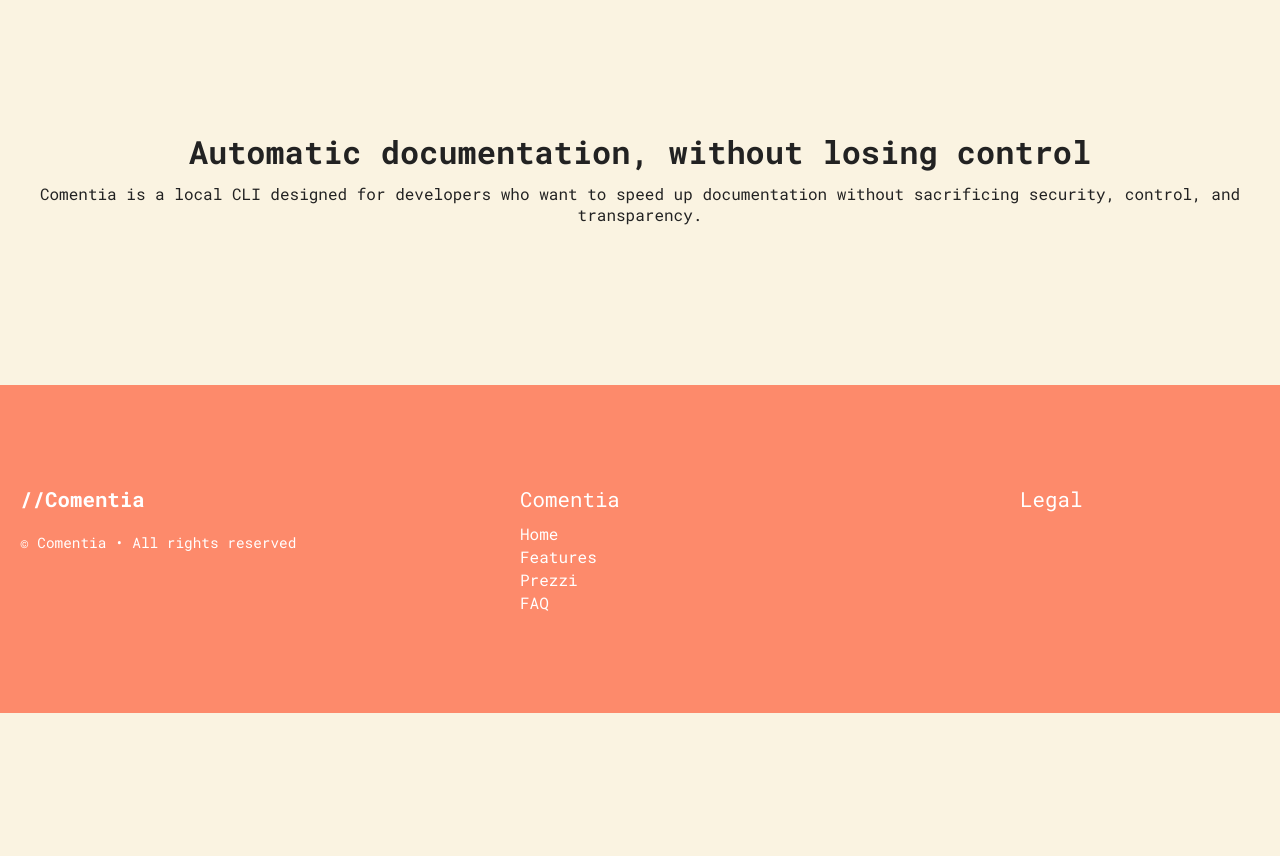
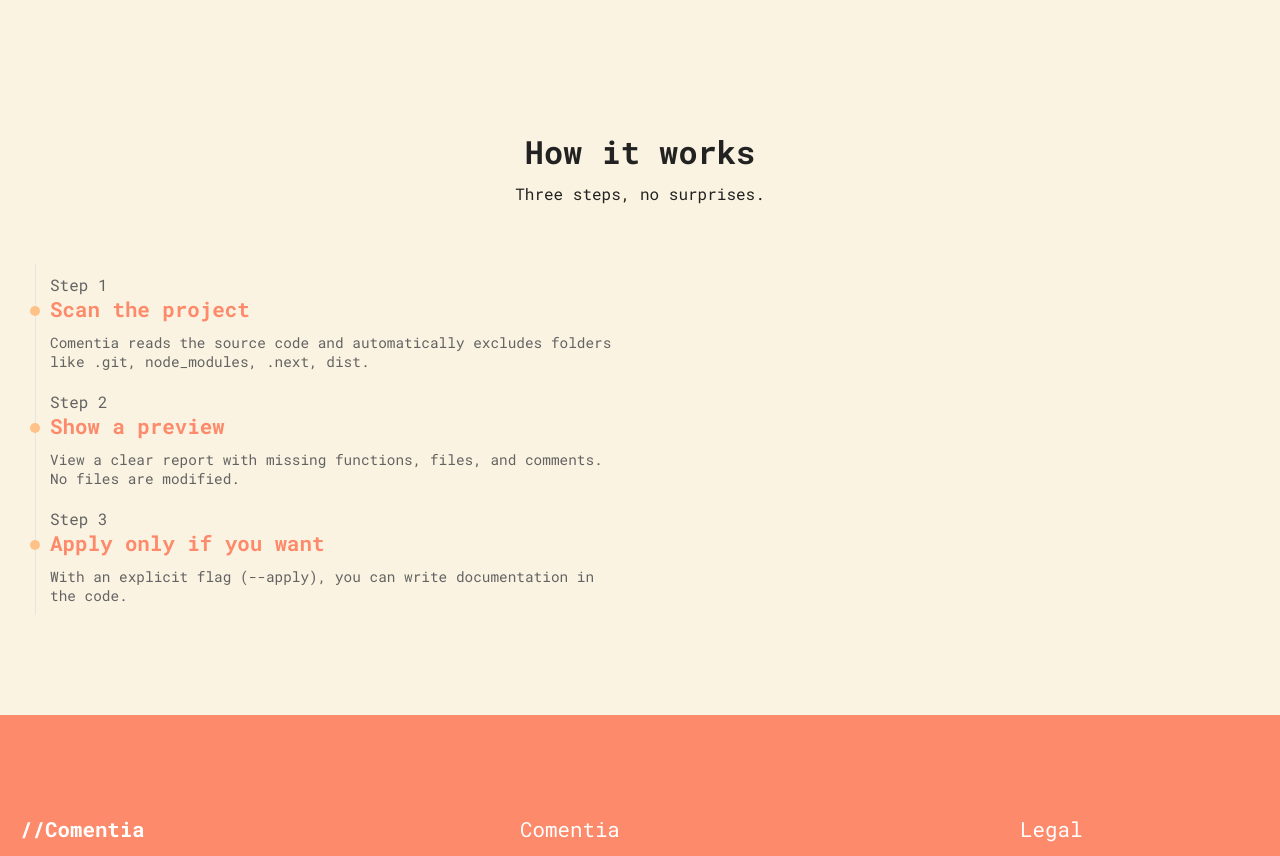
Before and after one commit to MatteoCigognini/comentia, a Next.js app: page /en in a window 1280 px wide. Shown: the part 1300-2156 px from the top of the page. Before the commit the page ends 2013 px from the top, so only its background shows below. Built offline with nearby package versions, Linux system fonts and the light colour scheme; a web font is replaced by a local one.

Commit message:
Aggiunge il componente StepSection (non completo, da finire) che poi sostituirà alla TimelineList

```diff
--- a/app/[lang]/dictionaries/en.json
+++ b/app/[lang]/dictionaries/en.json
@@ -32,15 +32,26 @@
             ],
             "disclaimer": "No magic. Just tools designed for developers."
         },
-        "problem": {
-            "title": "Documentation is always the last thing",
-            "description": "Writing comments and documentation is essential, but it always ends up at the bottom of the list.\nWhen code changes rapidly, the doc becomes obsolete, incomplete, or simply disappears.",
-            "bullets": []
-        },
-        "solution": {
-            "title": "Automatic documentation, without losing control",
-            "description": "Comentia is a local CLI designed for developers who want to speed up documentation without sacrificing security, control, and transparency.",
-            "bullets": []
+        "howItWorks": {
+            "title": "How it works",
+            "description": "Three steps, no surprises.",
+            "timline": [
+                {
+                    "title": "Scan the project",
+                    "subtitle": "Scan only what's needed",
+                    "description": "Comentia reads the source code and automatically excludes folders like .git, node_modules, .next, dist."
+                },
+                {
+                    "title": "Show a preview",
+                    "subtitle": "Know what happens before it happens",
+                    "description": "View a clear report with missing functions, files, and comments. No files are modified."
+                },
+                {
+                    "title": "Apply only if you want",
+                    "subtitle": "You always have the last word",
+                    "description": "With an explicit flag (--apply), you can write documentation in the code."
+                }
+            ]
         }
     },
     "auth": {
--- a/app/[lang]/dictionaries/it.json
+++ b/app/[lang]/dictionaries/it.json
@@ -32,10 +32,26 @@
             ],
             "disclaimer": "Nessuna magia. Solo strumenti pensati per sviluppatori."
         },
-        "problem": {
-            "title": "La **documentazione** è sempre l’ultima cosa",
-            "description": "Scrivere commenti e documentazione è **fondamentale**, ma finisce sempre in fondo alla lista.\nQuando il codice cambia velocemente, la doc diventa obsoleta, incompleta o semplicemente sparisce.",
-            "bullets": []
+        "howItWorks": {
+            "title": "Come funziona",
+            "description": "Tre passaggi, nessuna sorpresa.",
+            "timline": [
+                {
+                    "title": "Scansiona il progetto",
+                    "subtitle": "Analizza solo ciò che serve",
+                    "description": "Comentia legge il codice sorgente ed esclude automaticamente cartelle come .git, node_modules, .next, dist."
+                },
+                {
+                    "title": "Mostra un’anteprima",
+                    "subtitle": "Sai cosa succede prima che succeda",
+                    "description": "Visualizzi un report chiaro con funzioni, file e commenti mancanti. Nessun file viene modificato."
+                },
+                {
+                    "title": "Applica solo se vuoi",
+                    "subtitle": "Tu hai sempre l’ultima parola",
+                    "description": "Con un flag esplicito (--apply) puoi scrivere la documentazione nel codice."
+                }
+            ]
         },
         "solution": {
             "title": "Documentazione **automatica**, senza perdere il controllo",
--- a/app/[lang]/page.module.css
+++ b/app/[lang]/page.module.css
@@ -80,6 +80,16 @@
   text-align: center;
 }
 
+/* Come funziona */
+.howItWorks {
+  height: auto;
+  width: 100%;
+  display: grid;
+  grid-template-columns: 1fr 1fr;
+  align-items: center;
+  gap: 20px;
+}
+
 /* Responsive */
 @media screen and (max-width: 1024px) {
   .banner {
@@ -89,10 +99,6 @@
   .banner .image {
     min-height: unset;
   }
-
-  .banner .image .img {
-    height: 300px;
-  }
 }
 
 @media screen and (max-width: 768px) {
@@ -101,7 +107,7 @@
     grid-template-columns: 1fr;
   }
 
-  .banner .image .img {
-    height: 250px;
+  .advantages {
+    grid-template-columns: 1fr;
   }
 }
--- a/app/[lang]/page.tsx
+++ b/app/[lang]/page.tsx
@@ -12,6 +12,7 @@
 import TitledSection from '../components/Sections/TitledSection'
 import FeatureCard from '../components/Cards/FeatureCard'
 import { faBoltLightning, faBrain, faShield, faXmark } from '@fortawesome/free-solid-svg-icons'
+import TimelineList from '../components/Lists/TimelineList'
 
 interface PageProps {
   params: Promise<{ lang: string }>;
@@ -64,8 +65,13 @@
 
         {/* Qual'è la soluzione? */}
         <TitledSection
-          title={dict.homepage.solution.title}
-          description={dict.homepage.solution.description}></TitledSection>
+          title={dict.homepage.howItWorks.title}
+          description={dict.homepage.howItWorks.description}>
+          <div className={styles.howItWorks}>
+            <TimelineList items={dict.homepage.howItWorks.timline} />
+            <div className={styles.image}></div>
+          </div>
+        </TitledSection>
       </Breakpoint>
     </MainContainer>
     <Footer lang={lang} dict={dict} />
--- a/app/components/Lists/TimelineList.module.css
+++ b/app/components/Lists/TimelineList.module.css
@@ -40,7 +40,7 @@
     left: 0;
     border-radius: var(--border-radius);
     display: block;
-    background-color: var(--color-grey);
+    background-color: var(--color-primary-light);
 }
 
 .content {
--- a/app/components/Previews/CliPreview.module.css
+++ b/app/components/Previews/CliPreview.module.css
@@ -35,7 +35,14 @@
 .cli {
     height: auto;
     width: 100%;
+    max-width: 100%;
     min-height: 300px;
     padding: 20px;
     color: #fff;
 }
+
+.cli pre {
+    max-width: 100%;
+    overflow-x: auto;
+    white-space:pre-wrap;
+}
--- /dev/null
+++ b/app/components/Sections/StepSection.module.css
@@ -0,0 +1,8 @@
+.section {
+    height: auto;
+    width: 100%;
+    display: grid;
+    grid-template-columns: repeat(2, 1fr);
+    align-items: center;
+    gap: 20px;
+}
```
Also changed, not shown: app/components/Sections/StepSection.tsx (added, +20 -0 lines).
